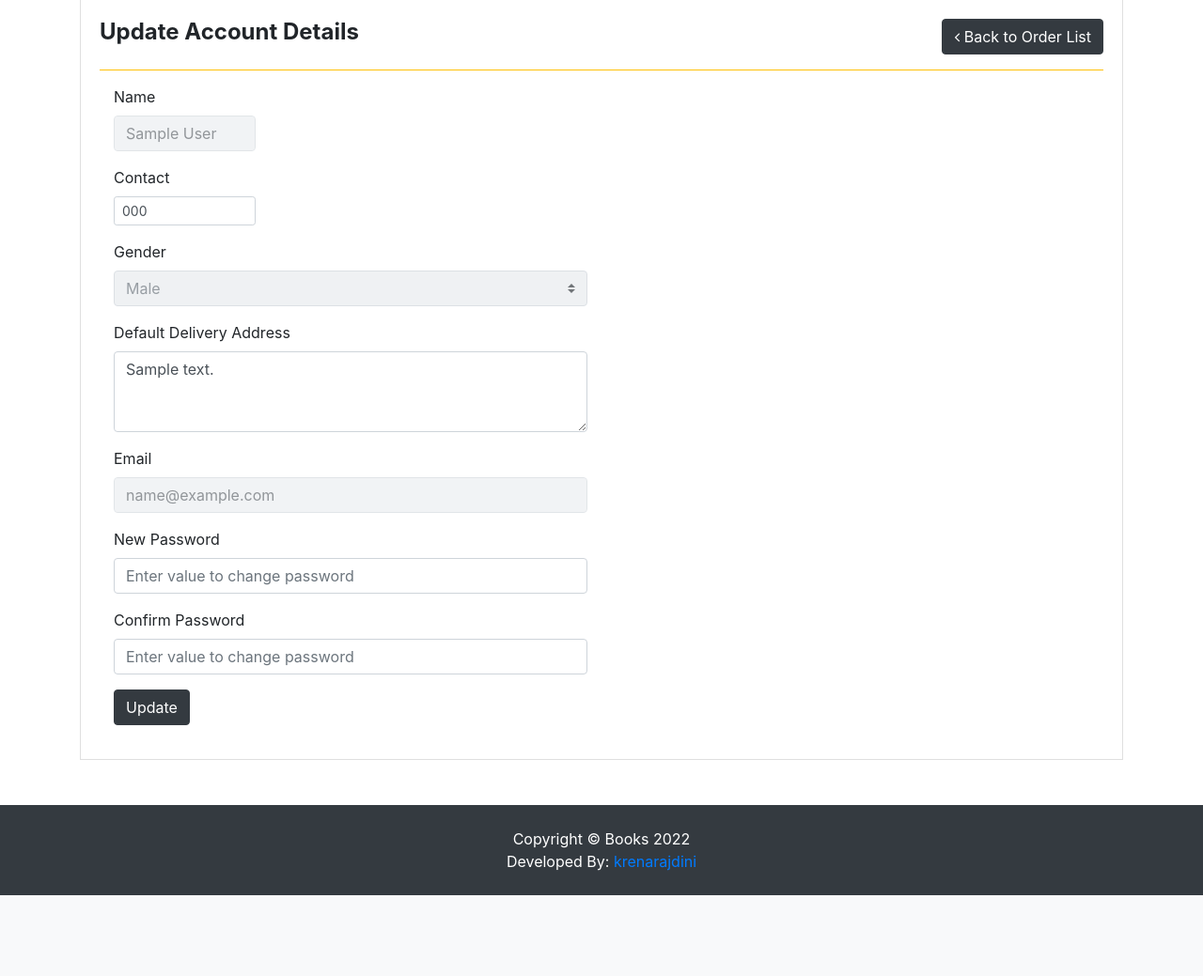
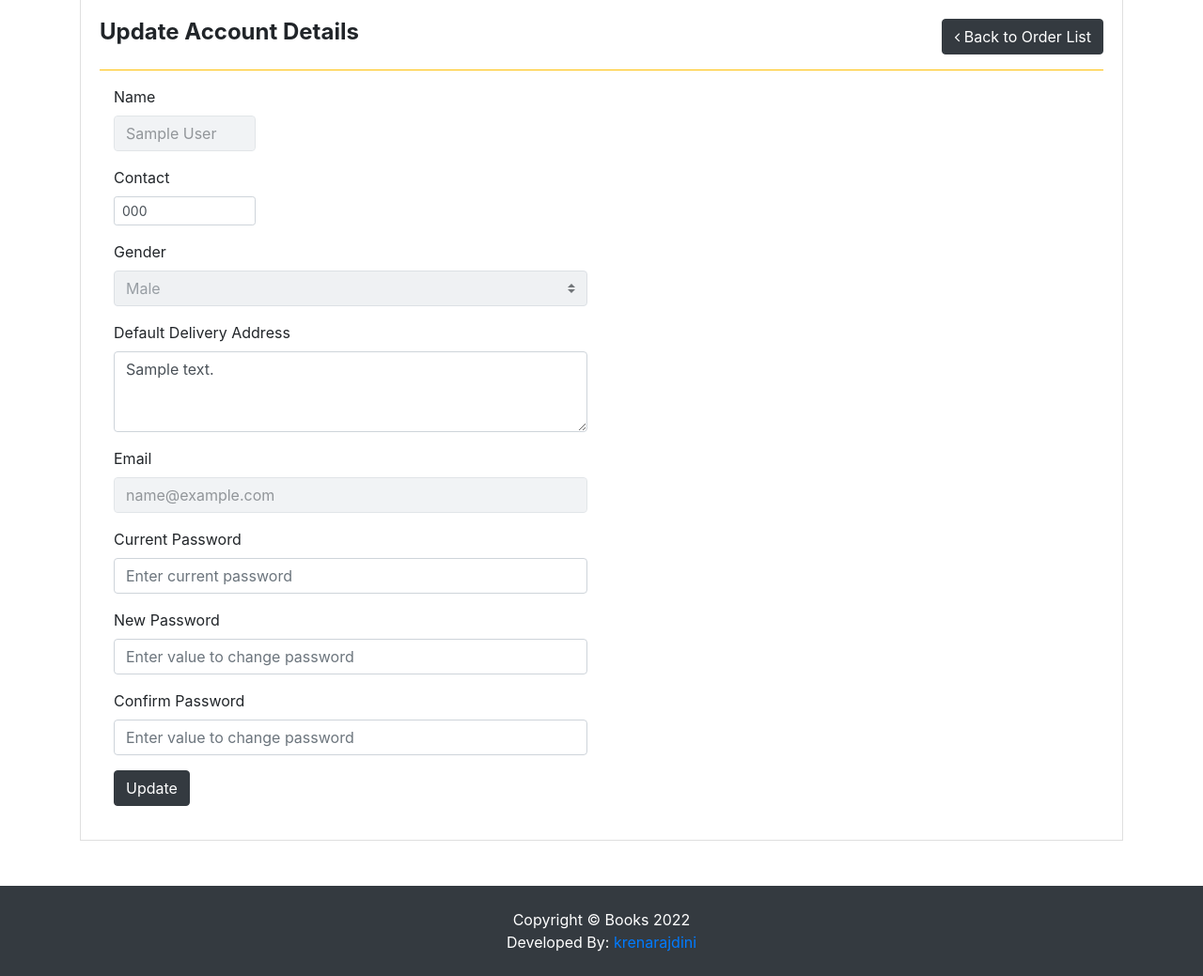
Before and after one commit to krenarajdini/book_shop, a PHP site: page /book_shop/edit.php in a window 1280 px wide. Shown: the part 97-1136 px from the top of the page at 94% size. Before the commit the page ends 1050 px from the top, so only its background shows below. Run offline with PHP 8.4, Linux system fonts and the light colour scheme; the visitor is signed in with stand-in values (Sample User, id 1); tables that the repository leaves empty or names only in its code hold one stand-in row (values such as "Sample post").

Commit message:
current pass

```diff
--- a/css/edit.css
+++ b/css/edit.css
@@ -61,4 +61,5 @@ input[type="text"]:disabled {
 .pass-error-message * {
   margin: 0;
   padding: 0;
+  color: red;
 }
--- a/edit.php
+++ b/edit.php
@@ -89,6 +89,10 @@
                                         <input type="text" name="email" class="form-control form w-100" disabled value="<?php echo $email;?>" required="">
                                     </div>
                                     <div class="form-group">
+                                        <label for="password" class="control-label" >Current Password</label>
+                                        <input type="password" name="current_password" id="current_password" class="form-control form"  placeholder="Enter current password" required>
+                                    </div>
+                                    <div class="form-group">
                                         <label for="password" class="control-label" >New Password</label>
                                         <input type="password" name="password" id="password" class="form-control form"  placeholder="Enter value to change password" required>
                                     </div>
@@ -97,7 +101,7 @@
                                         <input type="password" name="cpassword" id="cpassword" class="form-control form" placeholder="Enter value to change password" required>
                                     </div>
                                     <div>
-                                        <p id="pass-error-message"></p>
+                                        <p id="pass-error-message"><?php echo implode($errors);?></p>
                                     </div>
 
 
--- a/editprocess.php
+++ b/editprocess.php
@@ -7,20 +7,42 @@ $email = $_SESSION['email'];
 $errors = array();
 if(isset($_POST['edit-user'])){
 
-
+    $current_password = mysqli_real_escape_string($con, $_POST['current_password']);
     $password = mysqli_real_escape_string($con, $_POST['password']);
     $cpassword = mysqli_real_escape_string($con, $_POST['cpassword']);
     $phone_number  = mysqli_real_escape_string($con, $_POST['phone_number']);
     $shipment_address = mysqli_real_escape_string($con, $_POST['shipment_address']);
 
     //Validation
+    if(empty($current_password)){
+        array_push($errors, "Current password is required");
+    }
+    if(empty($password)){
+        array_push($errors, "Password is required");
+    }
+    if(empty($cpassword)){
+        array_push($errors, "Confirm password is required");
+    }
+
 
     if($password !== $cpassword){
         $errors['password-error-message'] = "Confirm password not matched!";
     }
 
+    //check if current password matches with the password in database
+    $sql = "SELECT * FROM user WHERE email = '$email'";
+    $result = mysqli_query($con, $sql);
+    $user = mysqli_fetch_assoc($result);
+    $fetch_pass = $user['password'];
+    $salt = $user['salt'];
+    $encpass = hash('sha256', $salt .  $current_password);
+
+    if(strcmp($fetch_pass, $encpass) != 0){
+        array_push($errors, "Current password is incorrect!") ;
+    }
+
     //DB insertion
-    if(count($errors) === 0){
+    if(count($errors) < 1){
         echo "success";
 		function createSalt(){
    			$string = md5(uniqid(rand(), true));
```
